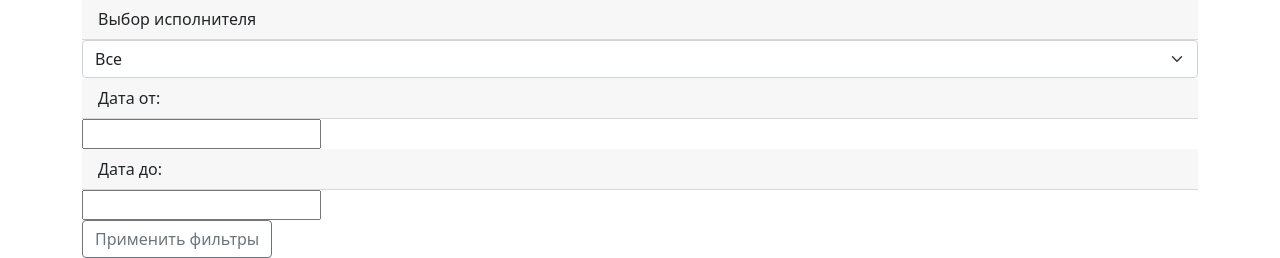
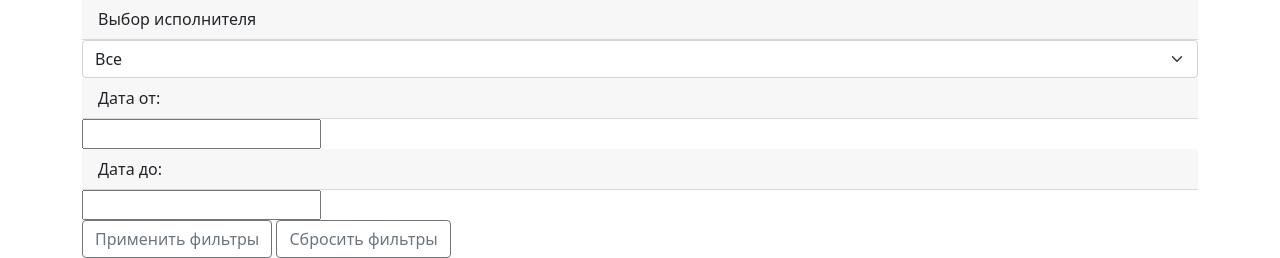
Before and after one commit to BorisToboltsov/technical_support, a Flask app: page /technical/appeal_list in a window 1280 px wide. Shown: the part 544-802 px from the top of the page. Run offline with Flask 3, Linux system fonts and the light colour scheme; the visitor is signed in with stand-in values (Sample User, id 1); data comes from the database, SQL or seed files in the repository; data that the repository does not hold is empty; some libraries are stand-ins or nearby versions.

Commit message:
add reset cookie button

```diff
--- a/app/templates/appeal_list.html
+++ b/app/templates/appeal_list.html
@@ -72,6 +72,7 @@
                 <input type="text" id="datepicker_max" name="datepicker_max">
             </div>
             <button id="user-filter-btn" class="btn btn-outline-secondary">Применить фильтры</button>
+            <button id="reset-filter-btn" class="btn btn-outline-secondary">Сбросить фильтры</button>
         </div>
     </div>
 </div>
```
